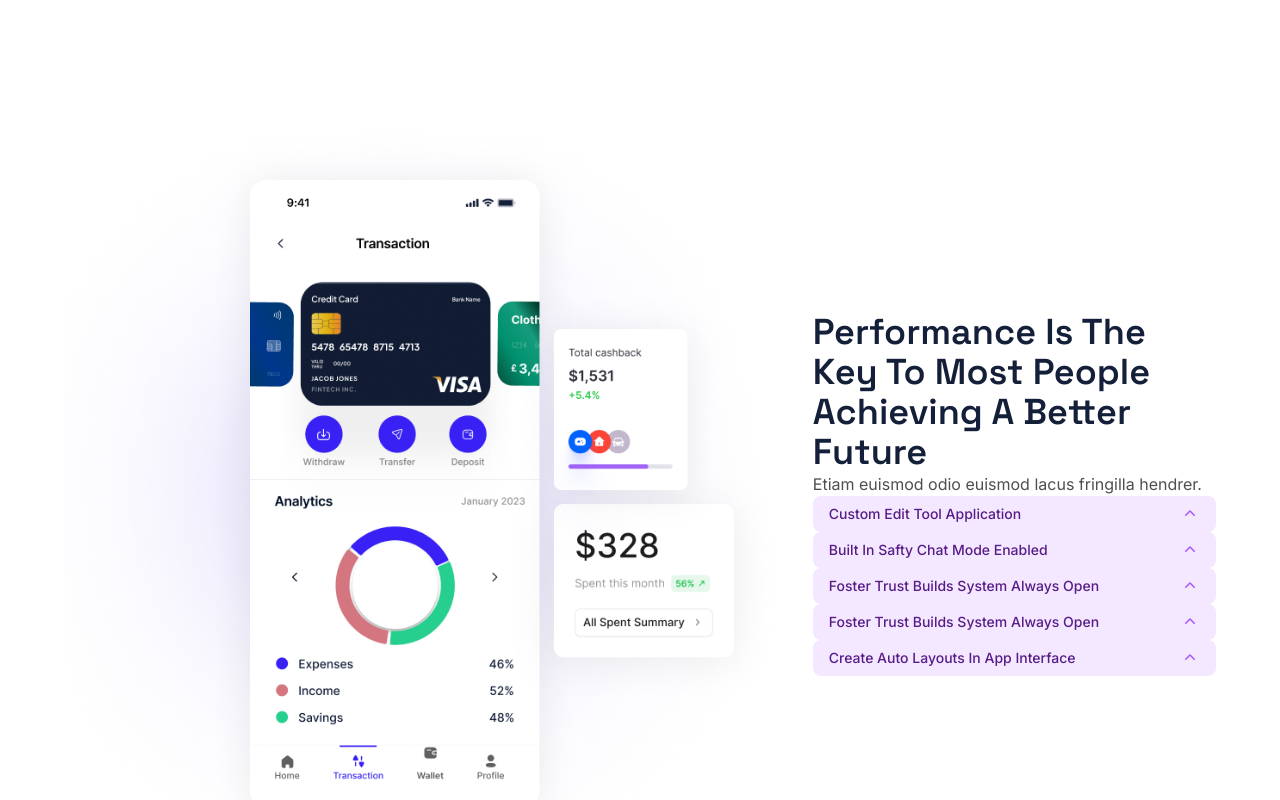
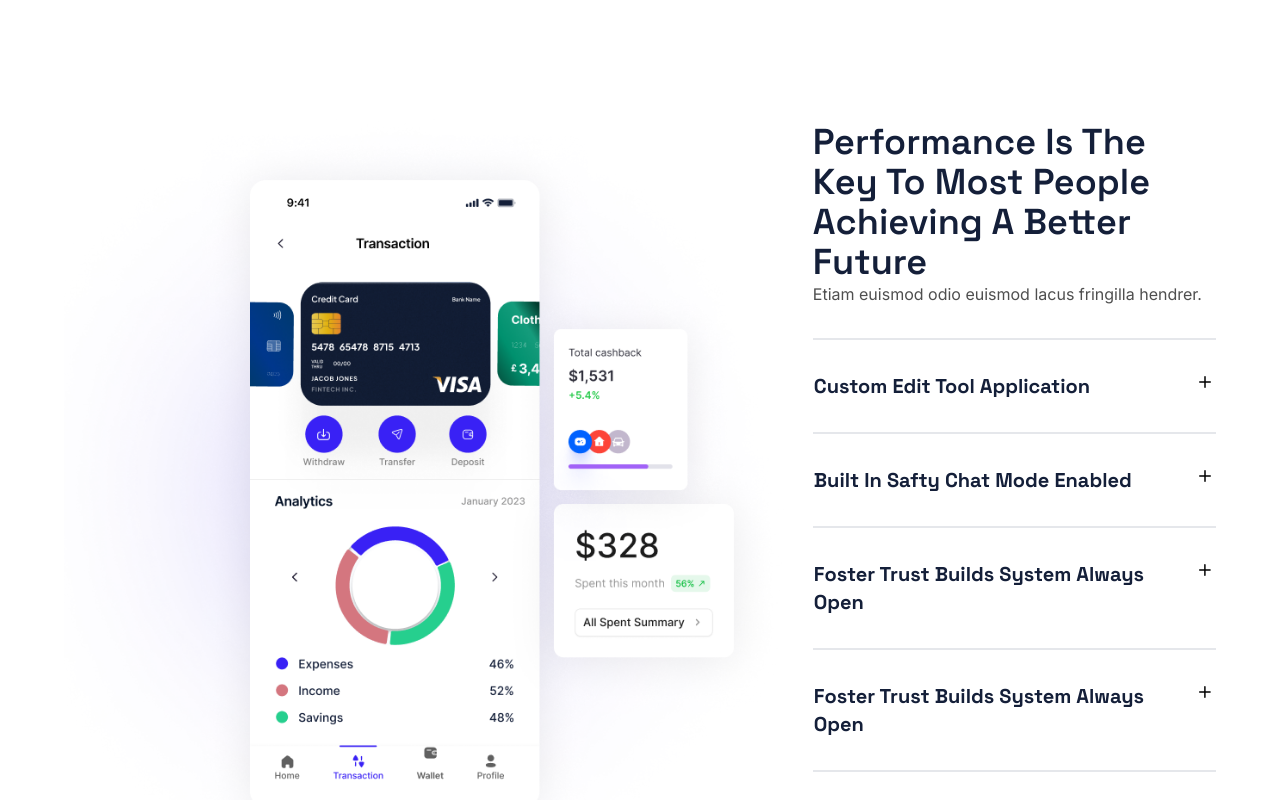
Before and after one commit to hr-sobuj/vue-landing-page, a Vue app: page / in a window 1280 px wide. Shown: the part 2540-3340 px from the top of the page. Built offline with nearby package versions, Linux system fonts and the light colour scheme.

Commit message:
accordion done

```diff
--- a/src/components/accordion/PerformanceAccordion.vue
+++ b/src/components/accordion/PerformanceAccordion.vue
@@ -1,15 +1,22 @@
 <script setup lang="ts">
 // @ts-ignore
-import { Disclosure, DisclosureButton, DisclosurePanel } from "@headlessui/vue";
-import { ChevronUpIcon } from "@heroicons/vue/20/solid";
+import {
+  Disclosure,
+  DisclosureButton,
+  DisclosurePanel,
+  TransitionRoot,
+} from "@headlessui/vue";
+// @ts-ignore
+import { MinusIcon, PlusIcon } from "@heroicons/vue/20/solid";
+import { defineProps } from "vue";
 
-interface ItemType {
+interface AccordionType {
   title: string;
   description: string;
 }
 
 const props = defineProps<{
-  accordion: ItemType;
+  accordion: AccordionType;
 }>();
 
 const {
@@ -18,23 +25,46 @@ const {
 } = props;
 </script>
 
-<template name="PerformanceAccordion">
+<template>
   <div class="w-full">
-    <div class="mx-auto w-full bg-white">
+    <TransitionRoot
+      :show="true"
+      enter-active-class="transition transform ease-out duration-500"
+      enter-from-class="opacity-0 scale-95"
+      enter-to-class="opacity-100 scale-100"
+      leave-active-class="transition transform ease-in duration-300"
+      leave-from-class="opacity-100 scale-100"
+      leave-to-class="opacity-0 scale-95"
+    >
       <Disclosure v-slot="{ open }">
         <DisclosureButton
-          class="flex w-full justify-between rounded-lg bg-purple-100 px-4 py-2 text-left text-sm font-medium text-purple-900 hover:bg-purple-200 focus:outline-none focus-visible:ring focus-visible:ring-purple-500/75"
+          class="flex w-full justify-between rounded-lg text-left"
         >
-          <span>{{ title }}</span>
-          <ChevronUpIcon
-            :class="open ? 'rotate-180 transform' : ''"
-            class="h-5 w-5 text-purple-500"
-          />
+          <span class="text-xl font-bold title">{{ title }}</span>
+          <template v-if="open">
+            <MinusIcon class="h-5 w-5 font-bold" />
+          </template>
+          <template v-else>
+            <PlusIcon class="h-5 w-5 font-bold" />
+          </template>
         </DisclosureButton>
-        <DisclosurePanel class="px-4 pb-2 pt-4 text-sm text-gray-500">
-          {{ description }}
-        </DisclosurePanel>
+        <TransitionRoot
+          :show="open"
+          enter-active-class="transition-opacity ease-out duration-500"
+          enter-from-class="opacity-0"
+          enter-to-class="opacity-100"
+          leave-active-class="transition-opacity ease-in duration-300"
+          leave-from-class="opacity-100"
+          leave-to-class="opacity-0"
+        >
+          <DisclosurePanel
+            class="pb-2 pt-4 text-sm text-gray-500"
+            :class="{ 'max-h-0': !open }"
+          >
+            {{ description }}
+          </DisclosurePanel>
+        </TransitionRoot>
       </Disclosure>
-    </div>
+    </TransitionRoot>
   </div>
 </template>
--- a/src/container/home/Performance.vue
+++ b/src/container/home/Performance.vue
@@ -34,16 +34,18 @@ const {
             <img :src="performanceImg.src" :alt="performanceImg.alt" />
           </div>
         </div>
-        <div class="basis-[35%]">
+        <div class="basis-[35%] flex flex-col space-y-8">
           <div>
             <h3 class="title text-4xl">{{ title }}</h3>
             <p class="description text-base">{{ description }}</p>
           </div>
-          <div>
-            <div v-for="(accordion, key) in accordions" :key="key">
-              <performance-accordion :accordion="accordion" />
-            </div>
-          </div>
+          <table class="border-collapse">
+            <tr v-for="(accordion, key) in accordions" :key="key">
+              <td class="border-t-2 border-b-2 py-8">
+                <performance-accordion :accordion="accordion" />
+              </td>
+            </tr>
+          </table>
         </div>
       </div>
     </div>
```
